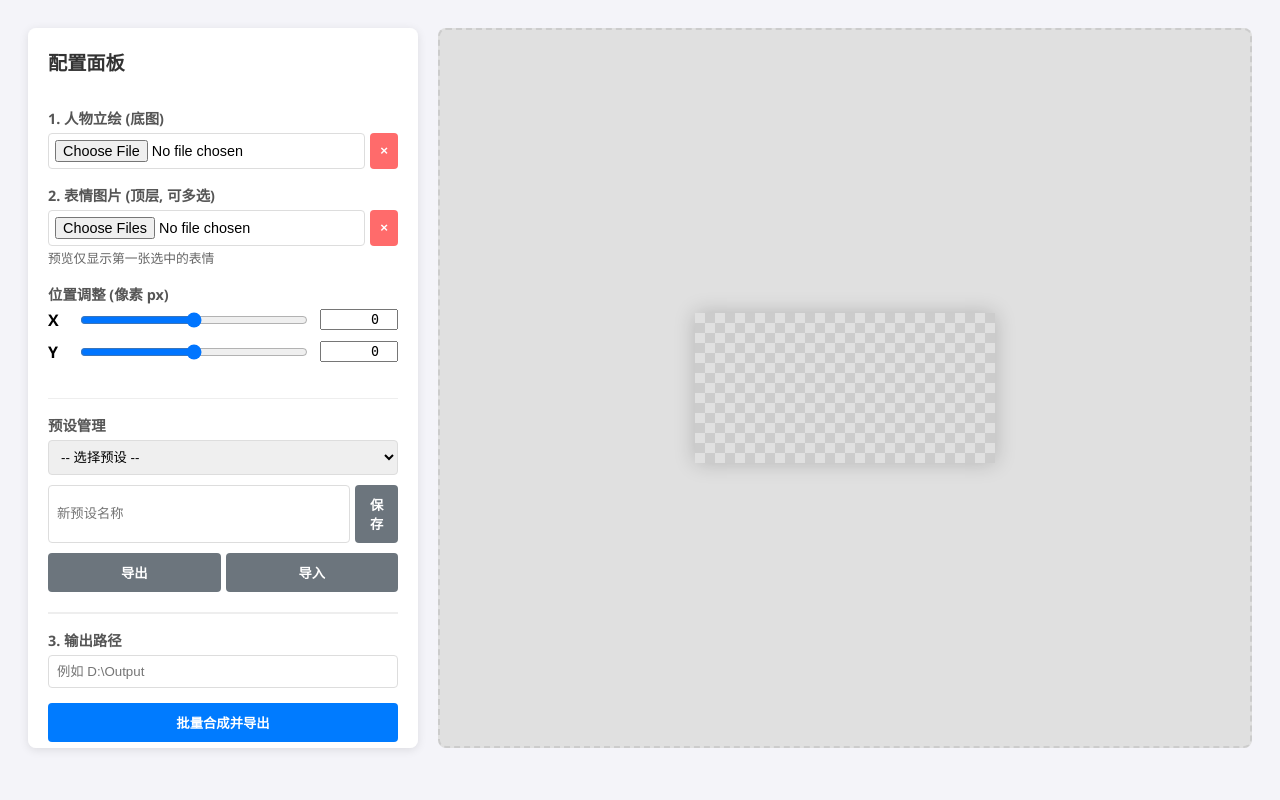
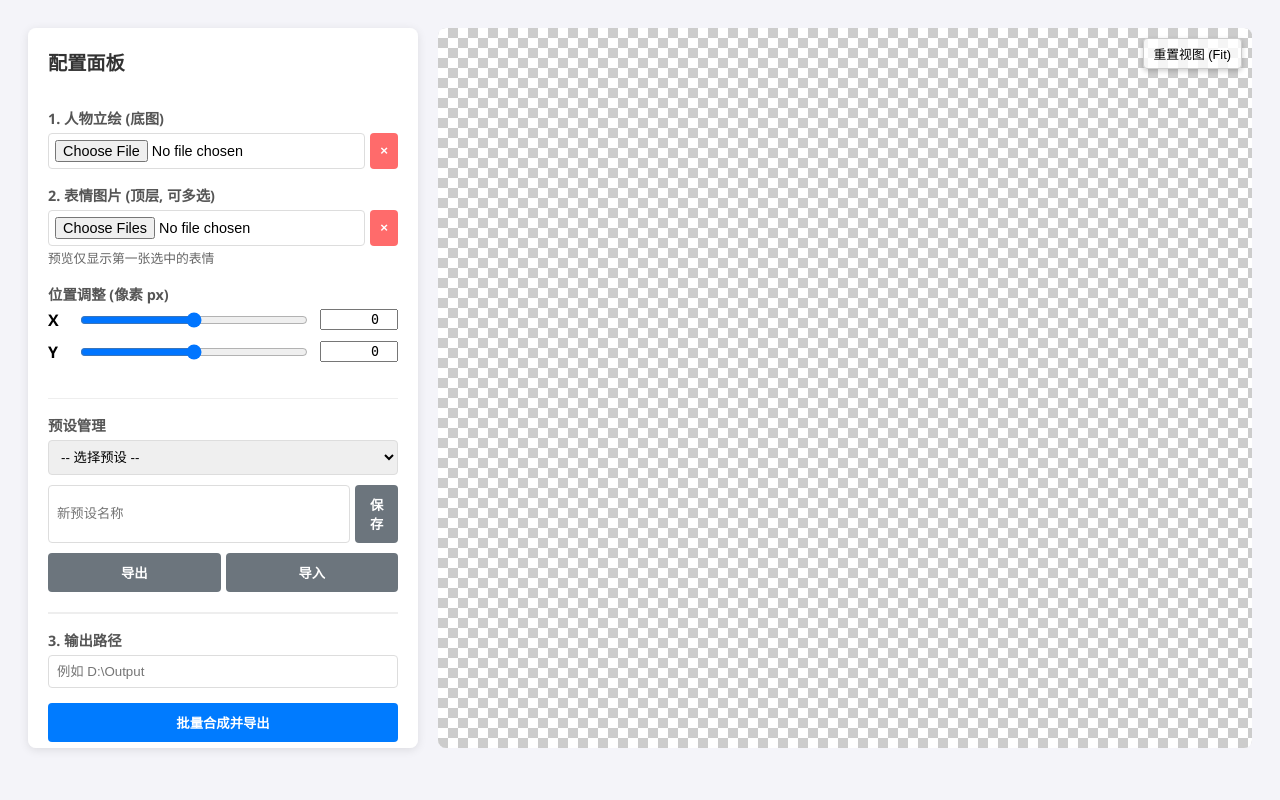
Before and after one commit to DoublePigeon/Tachi-E-Synther, a Flask app: page / in a window 1280 px wide. Run offline with Flask 3, Linux system fonts and the light colour scheme.

Commit message:
Adds the feature to drag and zoom the canvas

```diff
--- a/templates/index.html
+++ b/templates/index.html
@@ -7,17 +7,16 @@
     <style>
         body { font-family: 'Segoe UI', Tahoma, Geneva, Verdana, sans-serif; background-color: #f4f4f9; padding: 20px; display: flex; height: 95vh; box-sizing: border-box; }
 
-        .controls { width: 350px; background: white; padding: 20px; border-radius: 8px; box-shadow: 0 2px 10px rgba(0,0,0,0.1); overflow-y: auto; margin-right: 20px; display: flex; flex-direction: column; gap: 15px; }
-        .preview-area { flex-grow: 1; background: #e0e0e0; border-radius: 8px; display: flex; align-items: center; justify-content: center; overflow: hidden; border: 2px dashed #ccc; position: relative; }
+        .controls { width: 350px; background: white; padding: 20px; border-radius: 8px; box-shadow: 0 2px 10px rgba(0,0,0,0.1); overflow-y: auto; margin-right: 20px; display: flex; flex-direction: column; gap: 15px; z-index: 10; }
+
+        /* 预览区样式调整 */
+        .preview-area { flex-grow: 1; background: #333; /*以此深色背景区分画布边界*/ border-radius: 8px; overflow: hidden; position: relative; display: flex; align-items: center; justify-content: center; }
 
         h2 { margin-top: 0; color: #333; font-size: 1.2rem; }
         label { font-weight: bold; font-size: 0.9rem; color: #555; display: block; margin-bottom: 5px; }
 
-        /* 样式优化：文件上传行 */
         .file-row { display: flex; gap: 5px; }
         input[type="file"] { flex-grow: 1; padding: 6px; border: 1px solid #ddd; border-radius: 4px; font-size: 0.9em; }
-
-        /* 清除按钮样式 */
         .btn-clear { background-color: #ff6b6b; color: white; border: none; border-radius: 4px; padding: 0 10px; cursor: pointer; font-weight: bold; }
         .btn-clear:hover { background-color: #fa5252; }
 
@@ -37,7 +36,32 @@
 
         .preset-box { border-top: 1px solid #eee; padding-top: 15px; margin-top: 10px; }
 
-        #canvas { max-width: 100%; max-height: 100%; box-shadow: 0 0 20px rgba(0,0,0,0.2); background-image: linear-gradient(45deg, #ccc 25%, transparent 25%), linear-gradient(-45deg, #ccc 25%, transparent 25%), linear-gradient(45deg, transparent 75%, #ccc 75%), linear-gradient(-45deg, transparent 75%, #ccc 75%); background-size: 20px 20px; background-position: 0 0, 0 10px, 10px -10px, -10px 0px; }
+        /* 画布样式：取消最大宽高限制，由JS控制，增加光标 */
+        #canvas {
+            box-shadow: 0 0 20px rgba(0,0,0,0.5);
+            background-image: linear-gradient(45deg, #ccc 25%, transparent 25%), linear-gradient(-45deg, #ccc 25%, transparent 25%), linear-gradient(45deg, transparent 75%, #ccc 75%), linear-gradient(-45deg, transparent 75%, #ccc 75%);
+            background-size: 20px 20px;
+            background-position: 0 0, 0 10px, 10px -10px, -10px 0px;
+            background-color: white;
+            cursor: grab; /* 默认显示手型 */
+        }
+        #canvas:active { cursor: grabbing; /* 拖拽时显示抓紧手型 */ }
+
+        /* 重置视图按钮 */
+        .reset-view-btn {
+            position: absolute;
+            top: 10px;
+            right: 10px;
+            background: rgba(255, 255, 255, 0.8);
+            border: 1px solid #ccc;
+            padding: 5px 10px;
+            border-radius: 4px;
+            cursor: pointer;
+            font-size: 0.8em;
+            z-index: 5;
+            box-shadow: 0 2px 5px rgba(0,0,0,0.2);
+        }
+        .reset-view-btn:hover { background: white; }
     </style>
 </head>
 <body>
@@ -45,7 +69,6 @@
     <div class="controls">
         <h2>配置面板</h2>
 
-        <!-- 1. 人物上传 + 清除 -->
         <div>
             <label>1. 人物立绘 (底图)</label>
             <div class="file-row">
@@ -54,7 +77,6 @@
             </div>
         </div>
 
-        <!-- 2. 表情上传 + 清除 -->
         <div>
             <label>2. 表情图片 (顶层, 可多选)</label>
             <div class="file-row">
@@ -106,46 +128,147 @@
         </div>
     </div>
 
-    <div class="preview-area">
+    <div class="preview-area" id="previewArea">
+        <button class="reset-view-btn" onclick="resetView()">重置视图 (Fit)</button>
         <canvas id="canvas"></canvas>
     </div>
 
     <script>
         const canvas = document.getElementById('canvas');
         const ctx = canvas.getContext('2d');
+        const previewArea = document.getElementById('previewArea');
 
         let bodyImg = new Image();
         let exprImg = new Image();
         let bodyLoaded = false;
         let exprLoaded = false;
 
-        // 状态变量
+        // 图片合成坐标
         let posX = 0;
         let posY = 0;
         let presets = [];
+
+        // 视口变换变量 (Pan & Zoom)
+        let viewScale = 1;
+        let viewX = 0;
+        let viewY = 0;
+        let isDragging = false;
+        let startDragX = 0;
+        let startDragY = 0;
 
         const xRange = document.getElementById('xRange');
         const yRange = document.getElementById('yRange');
         const xInput = document.getElementById('xInput');
         const yInput = document.getElementById('yInput');
 
+        // --- 初始化画布大小 ---
+        // 初始给一个固定大小，加载图片后会改变
+        canvas.width = 800;
+        canvas.height = 600;
+
         // --- 事件监听器 ---
         document.getElementById('bodyInput').addEventListener('change', (e) => loadImg(e, 'body'));
         document.getElementById('exprInput').addEventListener('change', (e) => loadImg(e, 'expr'));
         document.getElementById('presetSelect').addEventListener('change', applyPreset);
 
-        // 双向绑定逻辑
+        // UI 双向绑定
         [xRange, yRange, xInput, yInput].forEach(el => {
             el.addEventListener('input', (e) => {
-                // 如果是滑块动的，更新输入框；如果是输入框动的，更新滑块
                 if(e.target === xRange) xInput.value = xRange.value;
                 if(e.target === xInput) xRange.value = xInput.value;
                 if(e.target === yRange) yInput.value = yRange.value;
                 if(e.target === yInput) yRange.value = yInput.value;
-
                 updateGlobalPos();
             });
         });
+
+        // ==========================================
+        //  Canvas 拖拽与缩放逻辑 (核心修改)
+        // ==========================================
+
+        // 1. 鼠标滚轮缩放
+        canvas.addEventListener('wheel', (e) => {
+            e.preventDefault(); // 阻止页面滚动
+
+            const zoomIntensity = 0.1;
+            const wheel = e.deltaY < 0 ? 1 : -1;
+            const zoomFactor = Math.exp(wheel * zoomIntensity);
+
+            // 计算鼠标在 Canvas 内部的坐标
+            const rect = canvas.getBoundingClientRect();
+            const mouseX = e.clientX - rect.left;
+            const mouseY = e.clientY - rect.top;
+
+            // 计算缩放前的世界坐标 (鼠标指向的图片上的点)
+            const worldX = (mouseX - viewX) / viewScale;
+            const worldY = (mouseY - viewY) / viewScale;
+
+            // 应用缩放
+            viewScale *= zoomFactor;
+
+            // 修正 viewX/Y，使得鼠标指向的点位置不变 (Zoom to mouse)
+            viewX = mouseX - worldX * viewScale;
+            viewY = mouseY - worldY * viewScale;
+
+            draw();
+        });
+
+        // 2. 鼠标拖拽平移
+        canvas.addEventListener('mousedown', (e) => {
+            isDragging = true;
+            startDragX = e.clientX;
+            startDragY = e.clientY;
+        });
+
+        window.addEventListener('mousemove', (e) => {
+            if (isDragging) {
+                const dx = e.clientX - startDragX;
+                const dy = e.clientY - startDragY;
+
+                viewX += dx;
+                viewY += dy;
+
+                startDragX = e.clientX;
+                startDragY = e.clientY;
+
+                draw();
+            }
+        });
+
+        window.addEventListener('mouseup', () => {
+            isDragging = false;
+        });
+
+        // 3. 重置视图
+        function resetView() {
+            if (!bodyLoaded) return;
+
+            // 计算自适应缩放比例 (Fit)
+            const areaWidth = previewArea.clientWidth;
+            const areaHeight = previewArea.clientHeight;
+
+            // 留一点边距
+            const padding = 40;
+            const availW = areaWidth - padding;
+            const availH = areaHeight - padding;
+
+            const scaleW = availW / bodyImg.width;
+            const scaleH = availH / bodyImg.height;
+
+            // 选择较小的缩放比例以完全容纳
+            viewScale = Math.min(scaleW, scaleH, 1); // 这里的1表示如果不超大，就不放大了，保持原样，可删去1以强行填满
+
+            // 居中
+            viewX = (areaWidth - bodyImg.width * viewScale) / 2;
+            viewY = (areaHeight - bodyImg.height * viewScale) / 2;
+
+            draw();
+        }
+
+
+        // ==========================================
+        //  常规逻辑
+        // ==========================================
 
         function updateGlobalPos() {
             posX = parseInt(xInput.value) || 0;
@@ -159,20 +282,16 @@
             updateGlobalPos();
         }
 
-        // --- 清除文件功能 ---
         function clearFile(type) {
             if (type === 'body') {
-                document.getElementById('bodyInput').value = ''; // 清空 Input
+                document.getElementById('bodyInput').value = '';
                 bodyLoaded = false;
-                bodyImg = new Image(); // 重置 Image 对象
-                // 清空画布
-                canvas.width = 0;
-                canvas.height = 0;
+                bodyImg = new Image();
                 draw();
             } else if (type === 'expr') {
-                document.getElementById('exprInput').value = ''; // 清空 Input
+                document.getElementById('exprInput').value = '';
                 exprLoaded = false;
-                exprImg = new Image(); // 重置 Image 对象
+                exprImg = new Image();
                 draw();
             }
         }
@@ -186,12 +305,18 @@
                 if (type === 'body') {
                     bodyImg.onload = () => {
                         bodyLoaded = true;
-                        canvas.width = bodyImg.width;
-                        canvas.height = bodyImg.height;
+                        // 此时 Canvas 逻辑尺寸设为图片真实尺寸，但 CSS 可能会缩放它
+                        // 但为了清晰度，通常 Canvas 尺寸 = 图片尺寸，或者 Viewport 尺寸
+                        // 这里我们让 Canvas 尺寸等于 Viewport 尺寸，以此实现无限画布
+                        resizeCanvasToWindow();
+
+                        // 加载新底图时重置视图
+                        resetView();
+
+                        // 更新滑块范围
                         const maxRange = Math.max(bodyImg.width, bodyImg.height);
                         xRange.min = -maxRange; xRange.max = maxRange;
                         yRange.min = -maxRange; yRange.max = maxRange;
-                        draw();
                     }
                     bodyImg.src = event.target.result;
                 } else {
@@ -205,19 +330,43 @@
             reader.readAsDataURL(file);
         }
 
+        // 调整 Canvas 分辨率以匹配显示区域（保证清晰度）
+        function resizeCanvasToWindow() {
+            canvas.width = previewArea.clientWidth;
+            canvas.height = previewArea.clientHeight;
+            draw();
+        }
+        window.addEventListener('resize', resizeCanvasToWindow);
+
         function draw() {
-            // 每次绘制前先清空
+            // 清空整个画布（物理像素）
+            // 注意：clearRect 是受 setTransform 影响的，所以先重置矩阵
+            ctx.setTransform(1, 0, 0, 1, 0, 0);
             ctx.clearRect(0, 0, canvas.width, canvas.height);
 
-            if (bodyLoaded) {
-                ctx.drawImage(bodyImg, 0, 0);
+            if (!bodyLoaded) return;
+
+            // --- 关键：应用视图变换矩阵 ---
+            // 所有的后续绘制都会基于这个缩放和平移
+            ctx.setTransform(viewScale, 0, 0, viewScale, viewX, viewY);
+
+            // 1. 绘制人物
+            ctx.drawImage(bodyImg, 0, 0);
+
+            // 2. 绘制表情
+            if (exprLoaded) {
+                ctx.drawImage(exprImg, posX, posY);
             }
-            if (bodyLoaded && exprLoaded) {
-                ctx.drawImage(exprImg, posX, posY);
+
+            // (可选) 绘制表情边框，方便在极小像素时看到位置
+            if (exprLoaded) {
+                ctx.strokeStyle = "rgba(0, 255, 0, 0.5)";
+                ctx.lineWidth = 1 / viewScale; // 保持线宽为1像素，不随缩放变粗
+                ctx.strokeRect(posX, posY, exprImg.width, exprImg.height);
             }
         }
 
-        // --- 预设逻辑 ---
+        // --- 预设与合成逻辑 (保持不变) ---
         function savePreset() {
             const name = document.getElementById('presetName').value;
             if (!name) { alert('请输入预设名称'); return; }
@@ -270,7 +419,6 @@
             reader.readAsText(file);
         }
 
-        // --- 合成导出 ---
         async function synthesize() {
             const outputDir = document.getElementById('outputPath').value;
             const bodyFile = document.getElementById('bodyInput').files[0];
@@ -278,7 +426,6 @@
 
             if (!outputDir) { alert('请输入输出路径'); return; }
             if (!bodyFile) { alert('请加载人物图片'); return; }
-
             if (exprFiles.length === 0) { alert('请加载表情图片'); return; }
 
             const btn = document.getElementById('synthBtn');
@@ -317,6 +464,9 @@
                 btn.textContent = '批量合成并导出';
             }
         }
+
+        // 初始化时设置一次画布
+        resizeCanvasToWindow();
     </script>
 </body>
 </html>
```
Also changed, not shown: 2 other files.
